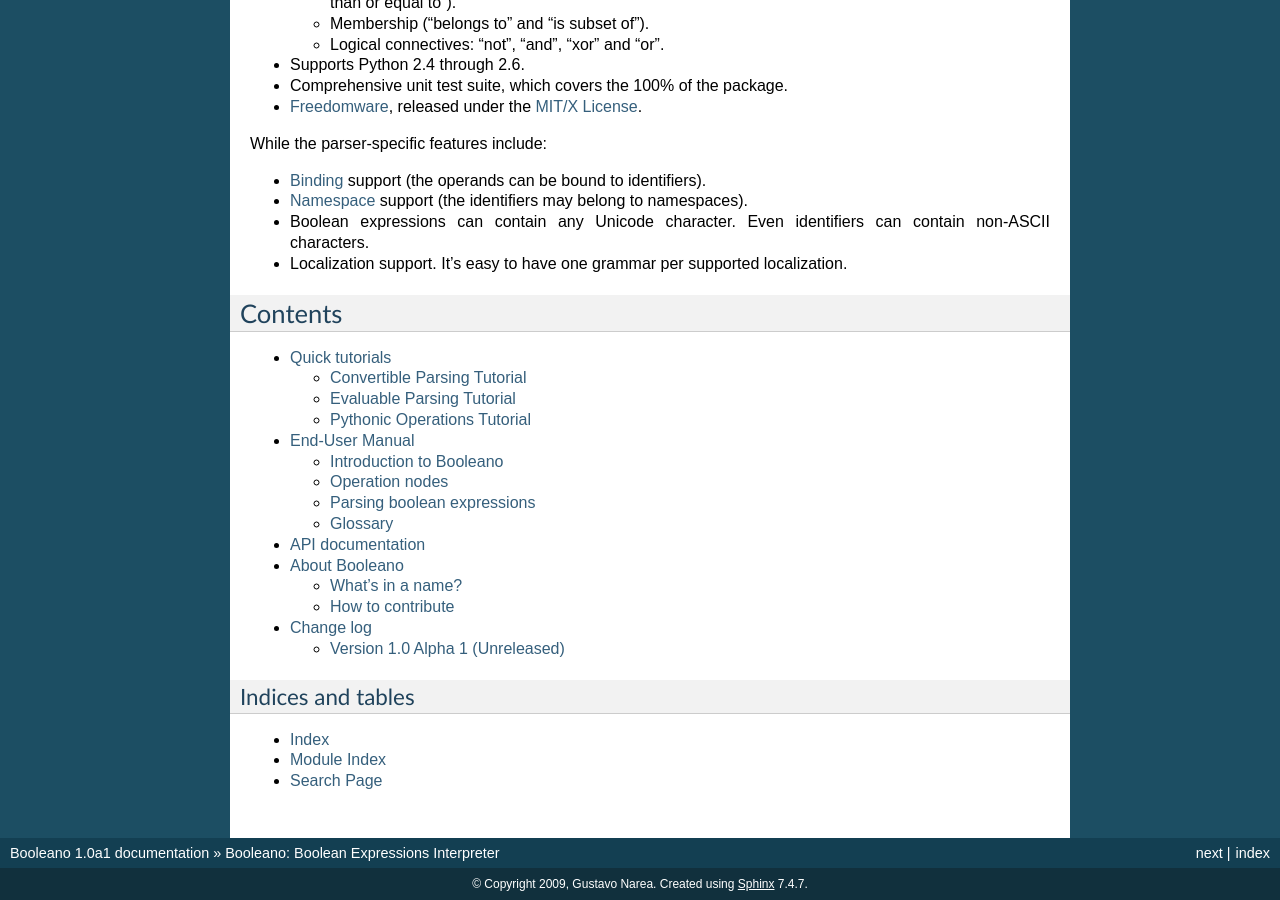
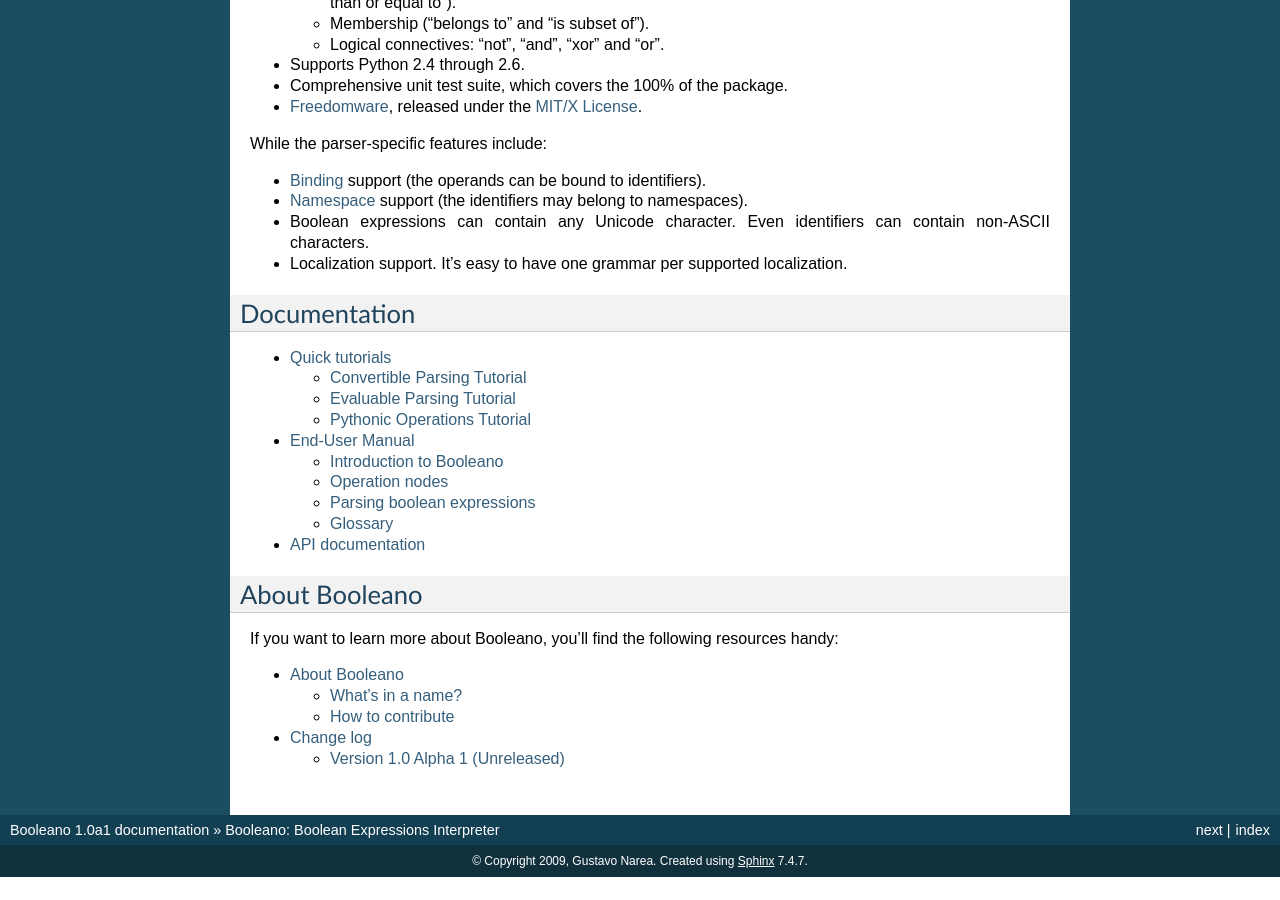
Before and after one commit to aipub/booleano, a Sphinx documentation site: the page built from docs/source/index.rst, in a window 1280 px wide and 900 px high, scrolled down 2119 px. Built offline with Sphinx 7.4.7, drawn with Linux system fonts in a browser that asks for light colours; after the commit the page ends 2996 px from its top, so only the background shows below that; some of the changed text lies outside the part shown.

Commit message:
Split the table of contents into (a) documentation and (b) stuff about booleano

```diff
--- a/docs/source/index.rst
+++ b/docs/source/index.rst
@@ -153,8 +153,8 @@
   localization.
 
 
-Contents
---------
+Documentation
+-------------
 
 .. toctree::
    :maxdepth: 2
@@ -162,13 +162,16 @@
    tutorials/index
    manual/index
    api/index
+
+
+About Booleano
+--------------
+
+If you want to learn more about Booleano, you'll find the following resources
+handy:
+
+.. toctree::
+   :maxdepth: 2
+
    about
    changes
-
-
-Indices and tables
-^^^^^^^^^^^^^^^^^^
-
-* :ref:`genindex`
-* :ref:`modindex`
-* :ref:`search`
```
